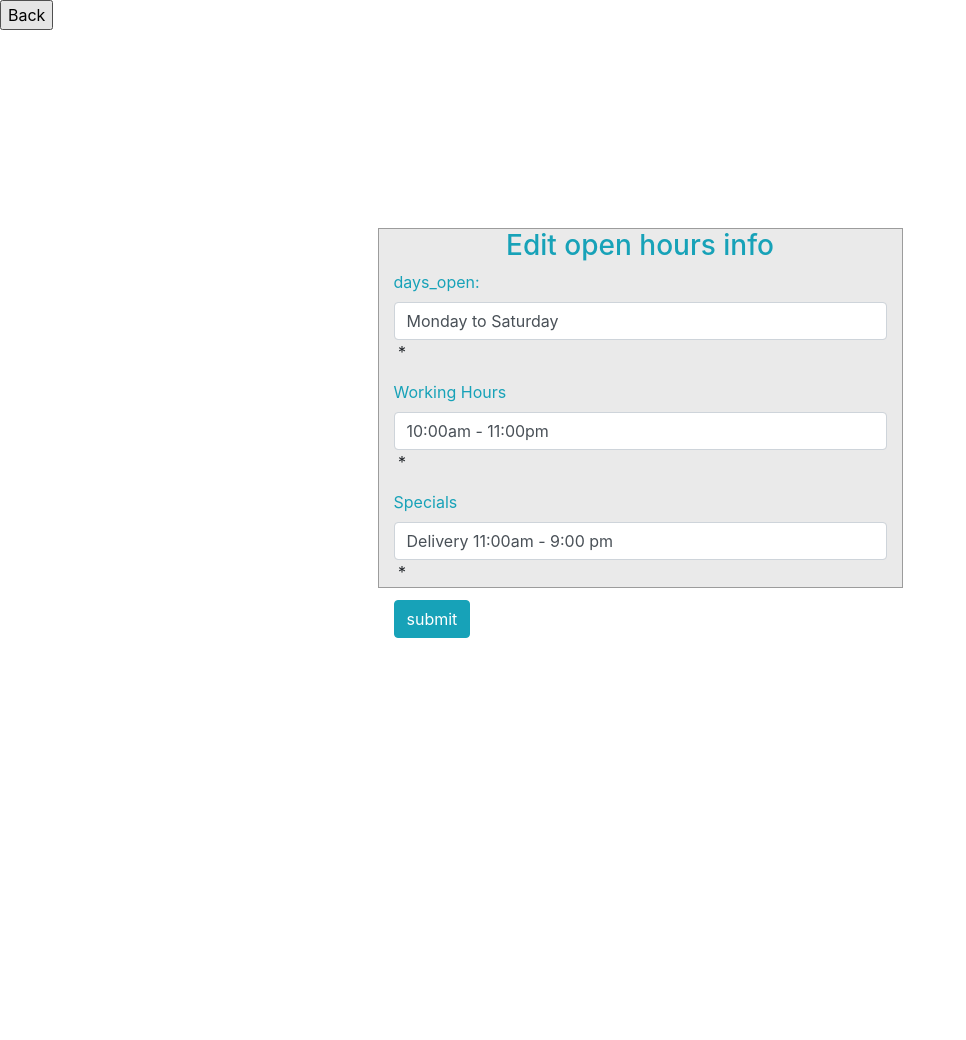
After one commit to ashraf-a-khan/RestaurantDatabase, a PHP site: page /DatabaseRestaurant/edit_open_hours.php?id=1 in a window 1280 px wide. The commit adds this page. Shown: the whole page, without its empty margins (0-966 px from the left). Run offline with PHP 8.4, Linux system fonts and the light colour scheme; data comes from the database, SQL or seed files in the repository; some libraries are stand-ins or nearby versions.

Commit message:
Adds webpage to edit open hours

```diff
--- a/DisplayRestaurantsAdmin.php
+++ b/DisplayRestaurantsAdmin.php
@@ -46,7 +46,7 @@ if(isset($_POST['submit']))
 
 	    }
 	} else {
-	    // echo "0 results";
+	    echo "0 results";
 	}
 
 	$master = Combine($xArray, $yArray);
--- a/add_to_menu.php
+++ b/add_to_menu.php
@@ -74,6 +74,7 @@ function sanitize_input($data)
     $data = trim($data);
     $data = stripslashes($data);
     $data = htmlspecialchars($data);
+    $data = addslashes($data);
     return $data;
 }
 
--- a/create_menu_new_restaurant.php
+++ b/create_menu_new_restaurant.php
@@ -10,14 +10,16 @@ function sanitize_input($data)
     $data = trim($data);
     $data = stripslashes($data);
     $data = htmlspecialchars($data);
+    $data = addslashes($data);
     return $data;
 }
 
-echo $restaurant_id;
+// echo $restaurant_id;
 
 if(isset($_POST['submit']))
 {
 	$name = sanitize_input($_POST['name']);
+
 	if($_SERVER['REQUEST_METHOD'] == "POST")
 	{
 		$sql_if_exists = "SELECT * FROM restaurant_info WHERE title = '".$title."' OR address_x = '".$address_x."' OR address_y = '".$address_y."' ";
--- /dev/null
+++ b/edit_open_hours.php
@@ -0,0 +1,149 @@
+<?php
+include 'db.php';
+
+$rest_id = $_GET['id'];
+$open_hours_id = "";
+
+$days_open_err = "";
+$working_hours_err = "";
+$specials_error = "";
+
+$update_days_open = "";
+$update_working_hours = "";
+$update_specials = "";
+
+function sanitize_input($data)
+{
+    $data = trim($data);
+    $data = stripslashes($data);
+    $data = htmlspecialchars($data);
+    $data = addslashes($data);
+    return $data;
+}
+
+
+$sql_get_open_hrs_id = "SELECT open_hours_id FROM restaurant_info WHERE id = '".$rest_id."'";
+$result_get_open_hrs_id = $conn->query($sql_get_open_hrs_id);
+while($row = $result_get_open_hrs_id->fetch_assoc()){
+	$open_hours_id = $row['open_hours_id'];
+}
+// echo $open_hours_id;
+
+$sql_update_open_hours = "SELECT * from open_hours_info WHERE id = '".$open_hours_id."'";
+$result_update_open_hours = $conn->query($sql_update_open_hours);
+if($result_update_open_hours->num_rows > 0)
+{
+    while( $row = $result_update_open_hours->fetch_assoc())
+    {
+	    $days_open = $row['days_open'];
+	    $working_hours = $row['working_hours'];
+	    $specials = $row['specials'];
+   }
+}else{
+	echo "nOt gooD";
+}
+if(isset($_POST['update']))
+{
+	$update_days_open = sanitize_input($_POST['days_open']);
+	$update_working_hours = sanitize_input($_POST['working_hours']);
+	$update_specials = addslashes($_POST['specials']);
+	if(empty($update_days_open)){
+		$days_open_err = "Days open cannot be empty!";
+	}else if(empty($update_working_hours)){
+		$working_hours_err = "Working hours cannot be empty!";
+	}else if(empty($update_specials)){
+		// $specials_error = "Specials name cannot be empty!";
+	}else{
+		$sql_update = "UPDATE open_hours_info SET days_open = '".$update_days_open."', working_hours = '". $update_working_hours ."', specials = '".$update_specials."' WHERE id = '".$open_hours_id."';";
+		if($conn->query($sql_update)){
+			header('Location: view_menu.php?id='.$_SESSION['universal_menu_id'].'');
+
+		}
+		else
+		{
+			echo "Something went wrong";
+		}
+	}
+}
+
+
+?>
+<!DOCTYPE html>
+<html>
+<head>
+	<link href="//maxcdn.bootstrapcdn.com/bootstrap/4.1.1/css/bootstrap.min.css" rel="stylesheet" id="bootstrap-css">
+	<script src="//maxcdn.bootstrapcdn.com/bootstrap/4.1.1/js/bootstrap.min.js"></script>
+	<script src="//cdnjs.cloudflare.com/ajax/libs/jquery/3.2.1/jquery.min.js"></script>
+	<style type="text/css">
+	body {
+	  margin: 0;
+	  padding: 0;
+/*	  background-color: #17a2b8;
+*/
+	  background-color: white;
+	  height: 130vh;
+	}
+	#login .container #login-row #login-column #login-box {
+	  margin-top: 60px;
+	  max-width: 600px;
+	  height: 360px;
+	  border: 1px solid #9C9C9C;
+	  background-color: #EAEAEA;
+	}
+	#login .container #login-row #login-column #login-box #login-form {
+	  padding: 20px;
+	}
+	#login .container #login-row #login-column #login-box #login-form #register-link {
+	  margin-top: -45px;
+	}
+	</style>
+</head>
+<body>
+   <input action="action" onclick="window.history.go(-1); return false;" type="button" value="Back" />
+
+<div class="container">
+<br>
+<br>
+
+
+		<div id="login">
+        <h3 class="text-center text-white pt-5">CS 370 Restaurant Menu User Interface</h3>
+        <div class="container">
+            <div id="login-row" class="row justify-content-center align-items-center">
+                <div id="login-column" class="col-md-6">
+                    <div id="login-box" class="col-md-12">
+                        <!-- <form id="login-form" class="form" action="DisplayRestaurantsAdmin.php" method="post"> -->
+                            <h3 class="text-center text-info">Edit open hours info</h3>
+                        	<form action="<?php htmlspecialchars($_SERVER['PHP_SELF']); ?>" method="post">
+
+                            <div class="form-group">
+                                <label for="username" class="text-info">days_open:</label><br>
+                                <input type="text"  name="days_open" value = "<?php echo $days_open; ?>" class="form-control">
+                                <span class = "error"> &nbsp*<?php if (empty($update_days_open)) {echo "<p><em><font color=red>" . $days_open_err . "</font></em></p>";}?>
+		    					</span>
+                            </div>
+                            <div class="form-group">
+                                <label for="password" class="text-info">Working Hours</label><br>
+                                <input type="text"  name="working_hours" value = "<?php echo $working_hours; ?>"  class="form-control">
+                                <span class = "error"> &nbsp*<?php if (empty($update_working_hours)) {echo "<p><em><font color=red>" . $working_hours_err . "</font></em></p>";}?>
+		    					</span>
+                            </div>
+                            <div class="form-group">
+                                <label for="password" class="text-info">Specials</label><br>
+                                <input type="text"  name="specials" value = "<?php echo $specials; ?>"  class="form-control">
+                                <span class = "error"> &nbsp*<?php if (empty($update_specials)) {echo "<p><em><font color=red>" . $specials_error . "</font></em></p>";}?>
+		    					</span>
+                            </div>
+
+                                <input style="text-align: center" type="submit" name="update" class="btn btn-info btn-md" value="submit">
+
+                        </form>
+                        <!-- </form> -->
+		            </div>
+                </div>
+            </div>
+        </div>
+    </div>
+
+</body>
+</html>
```
Also changed, not shown: add_new_restaurant.php (+5 -6 lines), add_open_hours_info.php (+50 -0 lines), view_menu.php (+14 -4 lines).
